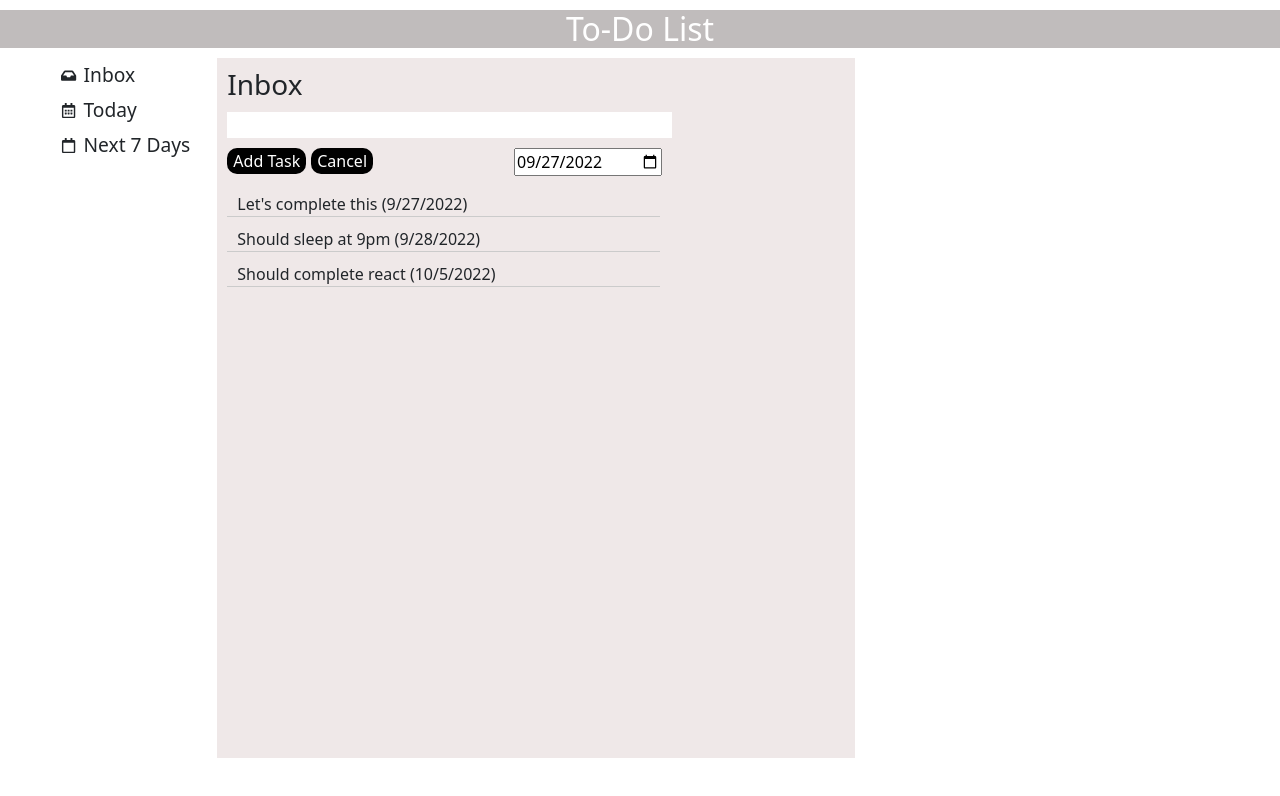
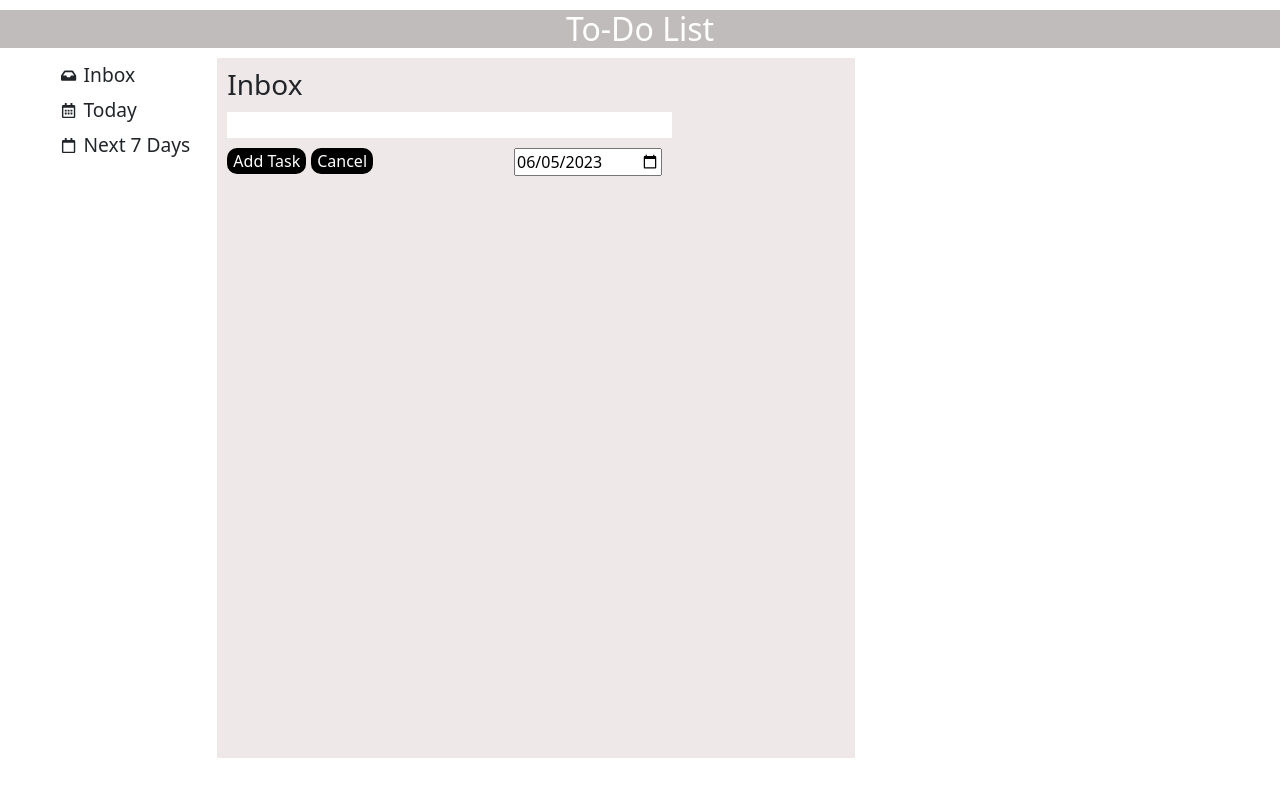
Before and after one commit to vinay7299/Todo-List-2.0---Child-to-Parent-Component-Communication-Lifting-The-State-Up-----9u1iqus0smms, a React app: page / in a window 1280 px wide. Both pictures are taken after a click on the button "+Add New". Shown: the top 796 px of the page. Built offline with nearby package versions, Linux system fonts and the light colour scheme.

Commit message:
vfsdfsrf

```diff
--- a/src/components/Inbox.js
+++ b/src/components/Inbox.js
@@ -42,7 +42,7 @@ const Inbox = (props) => {
             <input
               type="date"
               ref={taskDate}
-              defaultValue="2022-09-27"
+              defaultValue="2023-06-05"
               id="date"
             ></input>
           </div>
--- a/src/components/MainSection.js
+++ b/src/components/MainSection.js
@@ -3,11 +3,13 @@ import Inbox from "./Inbox";
 import Next7Days from "./Next7Days";
 import Today from "./Today";
 
-const list = [
-  { number: 1, title: "Let's complete this", date: new Date("9/27/2022") },
-  { number: 2, title: "Should sleep at 9pm", date: new Date("9/28/2022") },
-  { number: 3, title: "Should complete react", date: new Date("10/5/2022") },
-];
+// const list = [
+//   { number: 1, title: "Let's complete this", date: new Date("9/27/2022") },
+//   { number: 2, title: "Should sleep at 9pm", date: new Date("9/28/2022") },
+//   { number: 3, title: "Should complete react", date: new Date("10/5/2022") },
+// ];
+
+const list = [];
 
 const MainSection = (props) => {
 
--- a/src/components/Next7Days.js
+++ b/src/components/Next7Days.js
@@ -8,7 +8,7 @@ const Next7Days = (props) => {
   const withinWeek = (date) => {
     const nextWeek = new Date(today.getTime() + 7 * 24 * 60 * 60 * 1000);
     console.log(nextWeek)
-    if(nextWeek >= date ){
+    if(nextWeek > date){
         return true;
     }
     return false;
```
